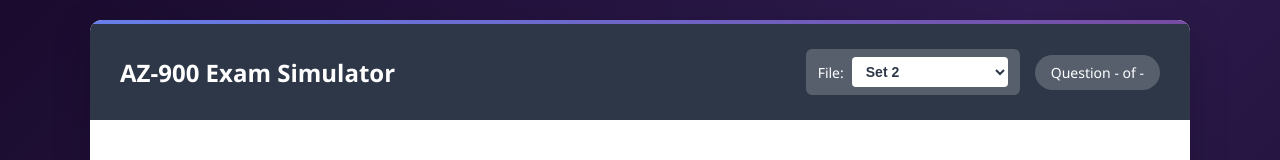
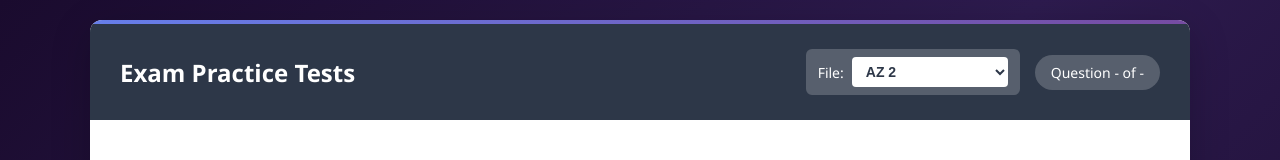
Before and after one commit to siva27neelam/exam-simulator, a plain HTML site: page index.html in a window 1280 px wide. Shown: the top 160 px of the page. Drawn offline with Linux system fonts and the light colour scheme.

```diff
--- a/index.html
+++ b/index.html
@@ -589,16 +589,16 @@
     </div>
 
     <div class="header">
-        <h1>AZ-900 Exam Simulator</h1>
+        <h1>Exam Practice Tests</h1>
         <div class="header-right">
             <div class="file-selector">
                 <label>File:</label>
                 <select id="fileSelector">
-                    <option value="questions-1.json">Set 1</option>
-                    <option value="questions-2.json" selected>Set 2</option>
-                    <option value="questions-3.json">Set 3</option>
-                    <option value="questions-4.json">Set 4</option>
-                    <option value="questions-5.json">Set 5</option>
+                    <option value="questions-1.json">AZ 1</option>
+                    <option value="questions-2.json" selected>AZ 2</option>
+                    <option value="questions-3.json">AZ 3</option>
+                    <option value="questions-4.json">AZ 4</option>
+                    <option value="questions-5.json">AZ 5</option>
                     <option value="google-1.json">Google AI Leader</option>
                 </select>
             </div>
```
